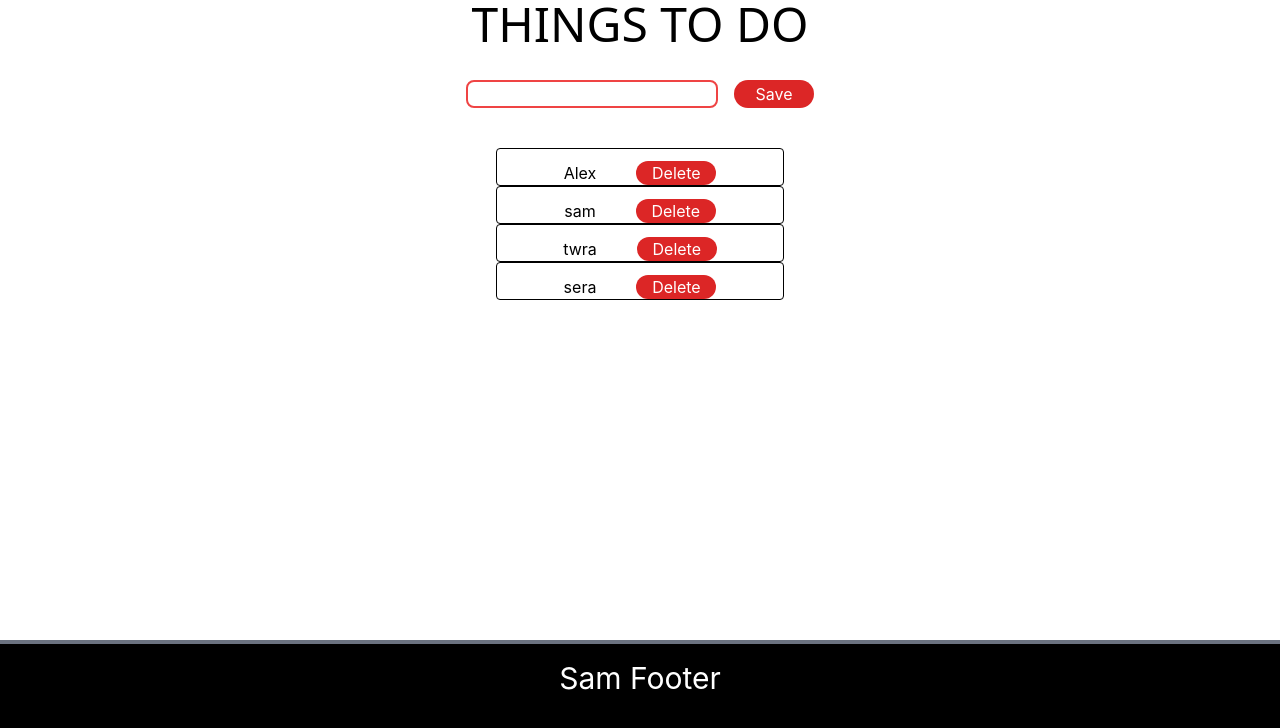
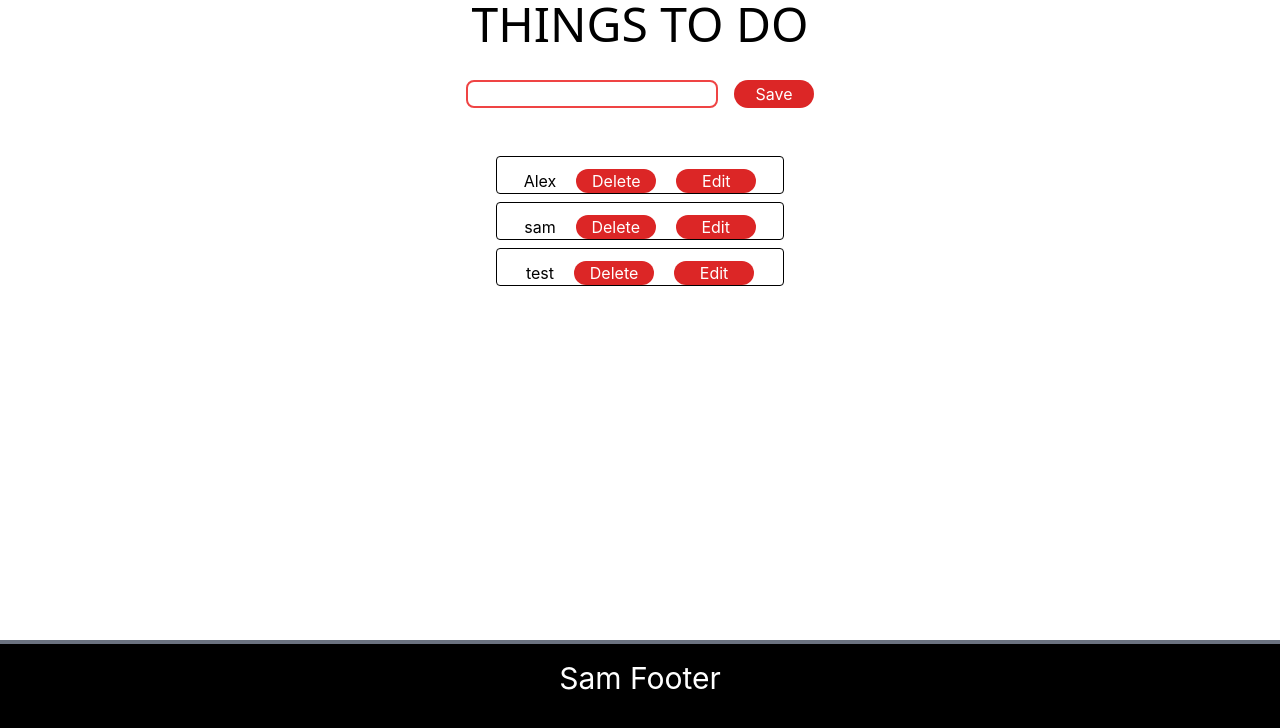
Before and after one commit to basilisSam/to-do-list, a React (Create React App) app: page / in a window 1280 px wide. Shown: the top 728 px of the page. Built offline with nearby package versions, Linux system fonts and the light colour scheme; data requests are answered from the project's data file.

Commit message:
create TodoItem component and change TodoList component

```diff
--- a/db.json
+++ b/db.json
@@ -9,12 +9,8 @@
       "id": 10
     },
     {
-      "title": "twra",
+      "title": "test",
       "id": 11
-    },
-    {
-      "title": "sera",
-      "id": 12
     }
   ]
 }
--- a/src/App.js
+++ b/src/App.js
@@ -46,10 +46,21 @@
       );
     });
   };
+  const editHandler = (id) => {
+    fetch("http://localhost:8000/todos/" + id, {
+      method: "DELETE",
+    }).then(() => {
+      setLoading(false);
+      setTodos(
+        todos.filter((todos) => {
+          return todos.id !== id;
+        })
+      );
+    });
+  };
 
   const handleSubmit = (e, title) => {
     const todo = { title };
-    console.log(todo);
     e.preventDefault();
     fetch("http://localhost:8000/todos/", {
       method: "POST",
@@ -67,7 +78,11 @@
     <div className='App'>
       <h1 className='font-sans text-5xl'>THINGS TO DO</h1>
       <InputField handleSubmit={handleSubmit} />
-      <TodoList todos={todos} deleteHandler={deleteHandler} />
+      <TodoList
+        todos={todos}
+        deleteHandler={deleteHandler}
+        editHandler={editHandler}
+      />
       <Footer />
     </div>
   );
--- /dev/null
+++ b/src/components/TodoItem.js
@@ -0,0 +1,30 @@
+import React from "react";
+
+const TodoItem = ({ todos, deleteHandler, editHandler }) => {
+  return (
+    <div className='flex flex-col justify-center items-center pt-2'>
+      <p
+        className='border border-black border-opacity-100 pt-3 w-72 text-center rounded'
+        key={todos.id}
+      >
+        {todos.title}
+
+        <button
+          className='bg-red-600 text-white w-20 ml-5 rounded-3xl  '
+          onClick={() => deleteHandler(todos.id)}
+        >
+          Delete
+        </button>
+
+        <button
+          className='bg-red-600 text-white w-20 ml-5 rounded-3xl  '
+          onClick={() => editHandler(todos.id)}
+        >
+          Edit
+        </button>
+      </p>
+    </div>
+  );
+};
+
+export default TodoItem;
--- a/src/components/TodoList.js
+++ b/src/components/TodoList.js
@@ -1,22 +1,16 @@
 import React from "react";
+import TodoItem from "./TodoItem";
 
-const TodoList = ({ todos, deleteHandler }) => {
+const TodoList = ({ todos, deleteHandler, editHandler }) => {
   return (
     <div className='flex flex-col justify-center items-center pt-10'>
       {todos.map((todos) => (
-        <p
-          className='border border-black border-opacity-100 pt-3 w-72 text-center rounded'
+        <TodoItem
+          todos={todos}
+          deleteHandler={deleteHandler}
+          editHandler={editHandler}
           key={todos.id}
-        >
-          {todos.title}
-
-          <input
-            type='submit'
-            value='Delete'
-            onClick={() => deleteHandler(todos.id)}
-            className='bg-red-600 text-white w-20 ml-10 rounded-3xl  '
-          />
-        </p>
+        />
       ))}
     </div>
   );
```
